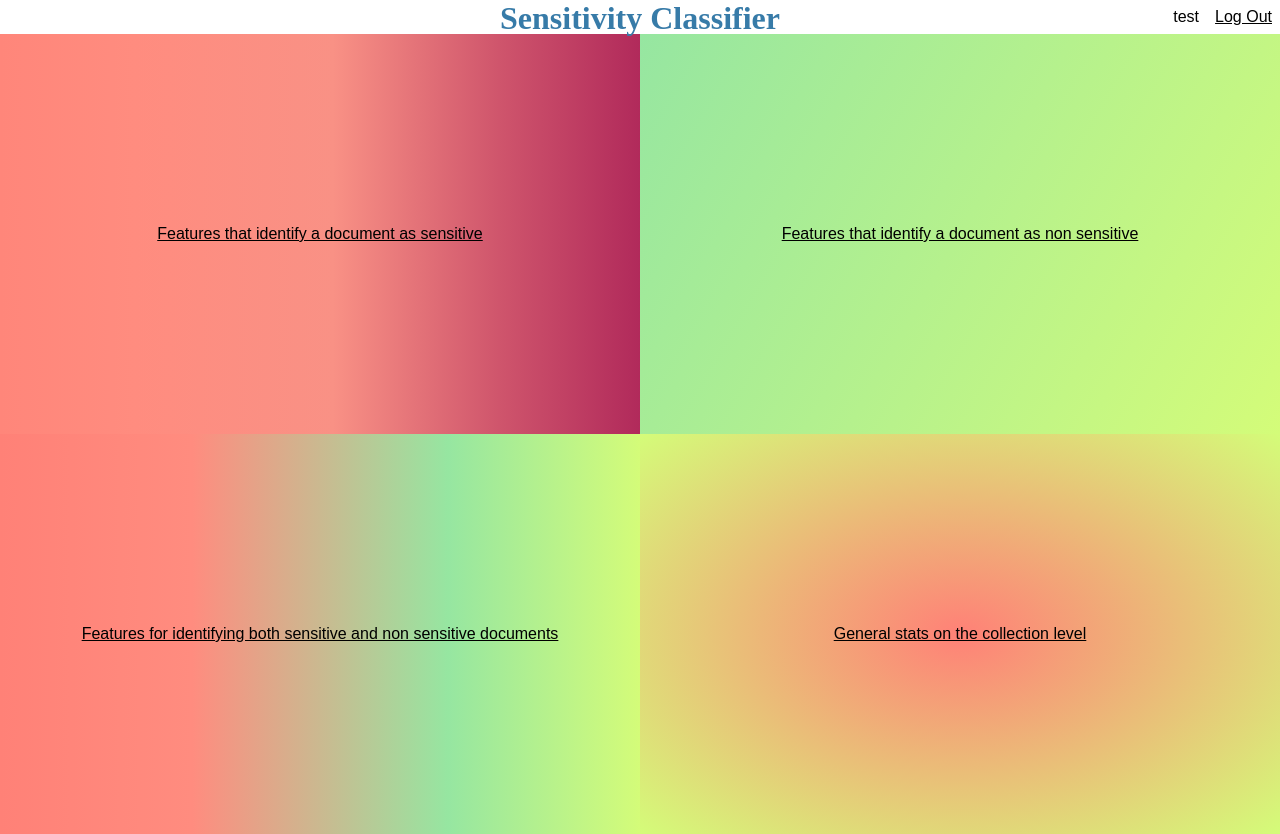
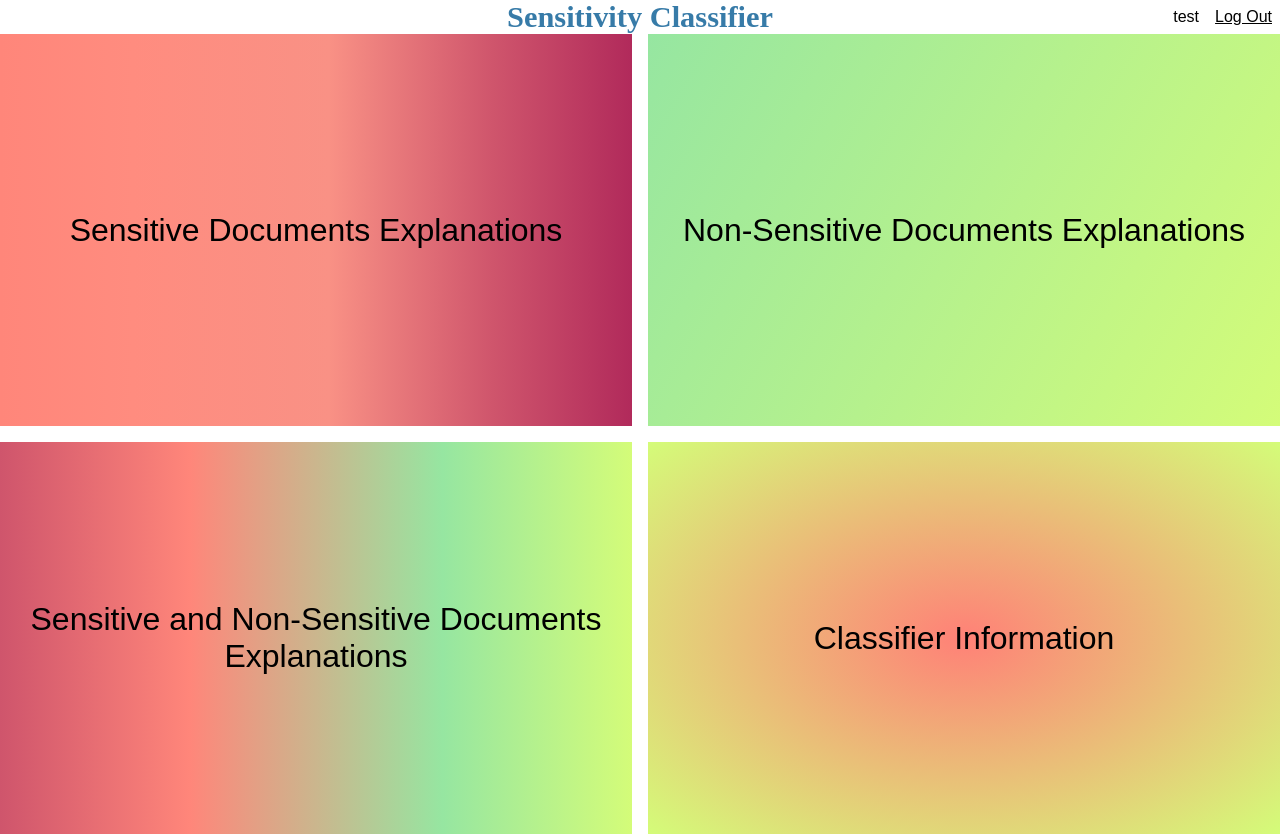
Before and after one commit to mohibfd/Sensitivity-Classification, a Flask app: template flaskr/templates/classifier/index.html in a window 1280 px wide. Run offline with Flask 2, Linux system fonts and the light colour scheme; the template is opened without the code that fills it, so the values that code supplies are empty; the visitor is signed in with stand-in values (Sample User, id 1); data comes from the database, SQL or seed files in the repository; parts of the project's set-up code (start-up, migrations or seed data) failed here and were passed over.

Commit message:
improving index page

```diff
--- a/flaskr/static/style.css
+++ b/flaskr/static/style.css
@@ -7,7 +7,7 @@ body {
 
 h1 {
    font-family: serif;
-   font-size: 2em;
+   font-size: 1.9em;
    color: #377ba8;
    position: absolute;
    height: 2.5vh;
@@ -32,14 +32,10 @@ hr {
    border-top: 1px solid lightgray;
 }
 nav {
-   /* background: rgb(10, 10, 10); */
-   /* max-width: 800px; */
-   /* padding: 10px 0; */
    margin: auto;
    display: flex;
    flex-direction: row;
    justify-content: center;
-   /* align-items: center; */
 }
 nav h1 {
    flex: auto;
@@ -63,32 +59,9 @@ header .action {
    padding: 0.5rem;
 }
 
-.content {
-   height: 100vh;
-   /*
-   background: url("images/background.jpeg") no-repeat center center fixed;
-   -webkit-background-size: cover;
-   -moz-background-size: cover;
-   -o-background-size: cover;
-   background-size: cover; */
-   /* background-image: ; */
-
-   /* padding: 0; */
-   /* margin: 0; */
-   /* padding: 4%;
-   max-width: 960px;
-   margin: 0 auto;
-   background: black;
-   color: white;
-   text-align: justify;
-   text-justify: inter-word; */
-}
 .main_page_content {
    padding: 1% 4% 2% 4%;
-   /* max-width: 960px; */
    margin: 0 auto;
-   /* background: black; */
-   /* color: white; */
    text-align: justify;
    text-justify: inter-word;
 }
@@ -305,8 +278,16 @@ input[required="required"] {
 
 .top,
 .bottom {
-   height: 50vh;
+   height: 49vh;
    display: flex;
+   justify-content: space-between;
+}
+.top {
+   margin-bottom: 2vh;
+}
+
+.bottom {
+   margin-top: 2vh;
 }
 
 .top_left,
@@ -317,12 +298,12 @@ input[required="required"] {
    flex: 1;
    height: 100%;
    text-align: center;
-   /* background-color: #cc2f2e; */
    justify-content: center;
    align-items: center;
 }
 
 .top_left {
+   margin-right: 1vh;
    background-image: linear-gradient(
       to right,
       #ff8177 0%,
@@ -335,21 +316,23 @@ input[required="required"] {
 }
 
 .top_right {
+   margin-left: 1vh;
    background-image: linear-gradient(120deg, #96e6a1 0%, #d4fc79 100%);
 }
 
 .bottom_left {
+   margin-right: 1vh;
    background-image: linear-gradient(
       to right,
-      #ff8177 0%,
-      #ff8c7f 30%,
+      #cf556c 0%,
+      #ff867a 30%,
       #96e6a1 70%,
       #d4fc79 100%
    );
 }
 
 .bottom_right {
-   /* background-image: linear-gradient(120deg, #eff0b3 0%, #f5f252 100%); */
+   margin-left: 1vh;
    background-image: radial-gradient(#ff8177, #d4fc79);
 }
 
@@ -360,3 +343,9 @@ input[required="required"] {
    -o-background-size: cover;
    background-size: cover;
 }
+
+.block_link {
+   font-size: 2rem;
+   text-decoration: none;
+   font-weight: lighter;
+}
--- a/flaskr/templates/classifier/index.html
+++ b/flaskr/templates/classifier/index.html
@@ -8,21 +8,21 @@
 
   {% if g.user %}
     <div class="top">
-      <div class="top_left">
-        <a href="{{ url_for('classifier.sensitive_info') }}">Features that identify a document as sensitive</a>
-      </div>
-      <div class="top_right">
-        <a href="{{ url_for('classifier.non_sensitive_info') }}">Features that identify a document as non sensitive</a>
-      </div>
+      <a class="top_left block_link" href="{{ url_for('classifier.sensitive_info') }}">
+        Sensitive Documents Explanations
+      </a>
+      <a class="top_right block_link" href="{{ url_for('classifier.non_sensitive_info') }}">
+        Non-Sensitive Documents Explanations
+      </a>
     </div>
   </div>
   <div class="bottom">
-    <div class="bottom_left">
-      <a href="{{ url_for('classifier.single_document_sensitivity_info') }}">Features for identifying both sensitive and non sensitive documents</a>
-    </div>
-    <div class="bottom_right">
-      <a href="{{ url_for('classifier.general_sensitivity_info') }}">General stats on the collection level</a>
-    </div>
+    <a class="bottom_left block_link" href="{{ url_for('classifier.single_document_sensitivity_info') }}">
+      Sensitive and Non-Sensitive Documents Explanations
+    </a>
+    <a class="bottom_right block_link" href="{{ url_for('classifier.general_sensitivity_info') }}">
+      Classifier Information
+    </a>
   </div>
 
 {% else %}
```
